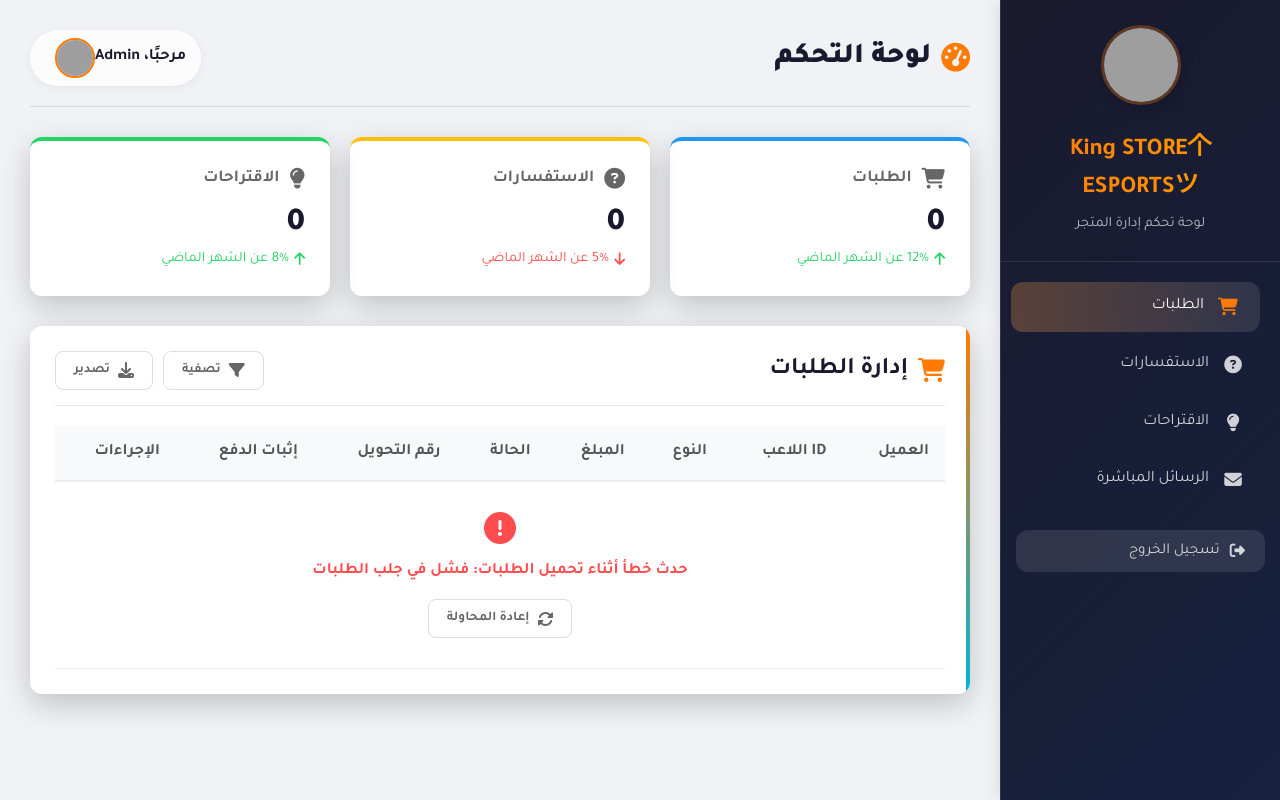
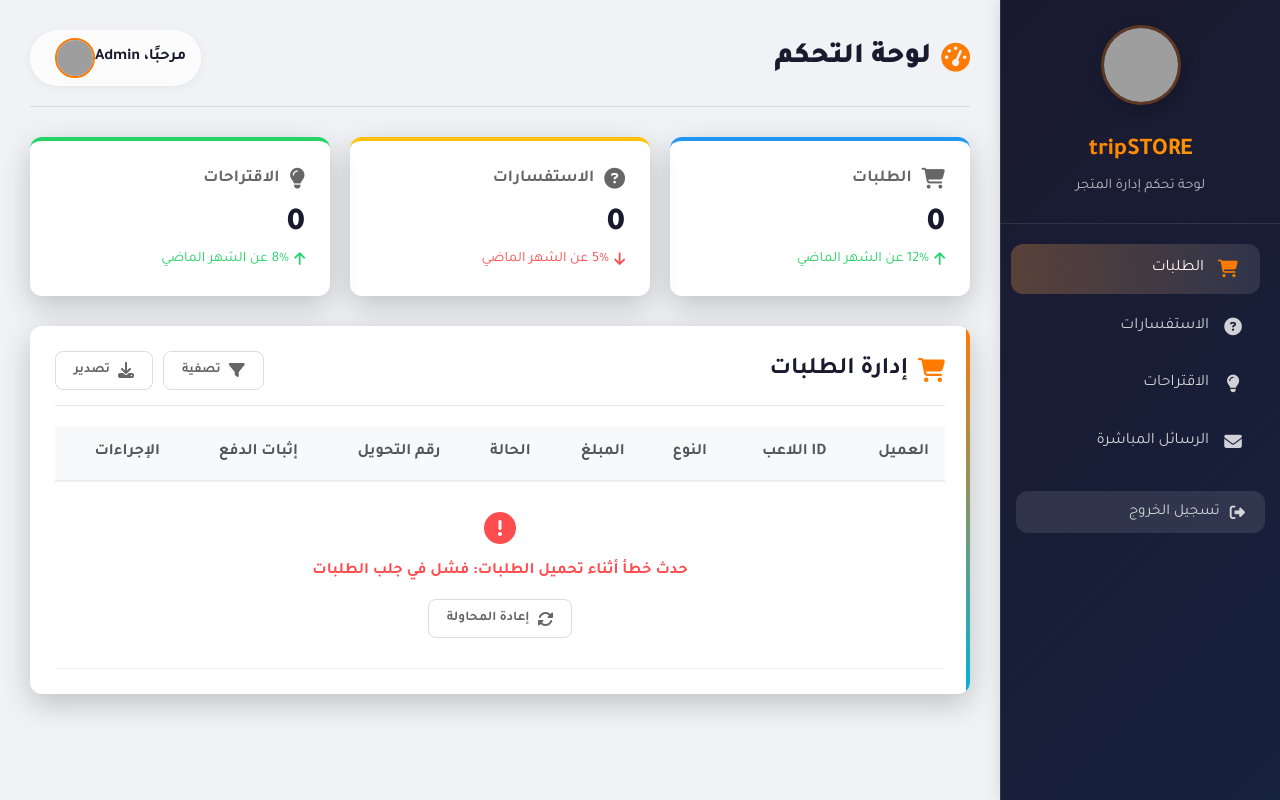
Before and after one commit to johnlatif16/tripSTORE, a website: page public/dashboard.html in a window 1280 px wide. Drawn offline with Linux system fonts and the light colour scheme; no server answers; grey boxes are pictures that could not be loaded.

Commit message:
Update dashboard.html

```diff
--- a/public/dashboard.html
+++ b/public/dashboard.html
@@ -2,7 +2,7 @@
 <html lang="ar" dir="rtl">
 <head>
   <meta charset="UTF-8" />
-  <title>لوحة التحكم - King STORE个ESPORTSツ</title>
+  <title>لوحة التحكم - tripSTORE</title>
   <meta name="viewport" content="width=device-width, initial-scale=1.0" />
   <link href="https://fonts.googleapis.com/css2?family=Tajawal:wght@400;500;700;900&display=swap" rel="stylesheet">
   <link rel="stylesheet" href="https://cdnjs.cloudflare.com/ajax/libs/font-awesome/6.4.0/css/all.min.css">
@@ -519,7 +519,7 @@
     <div class="sidebar">
       <div class="sidebar-header">
         <img src="https://i.postimg.cc/W15J2BTn/Whats.jpg" alt="King STORE Logo">
-        <h2>King STORE个ESPORTSツ</h2>
+        <h2>tripSTORE</h2>
         <p>لوحة تحكم إدارة المتجر</p>
       </div>
 
```
